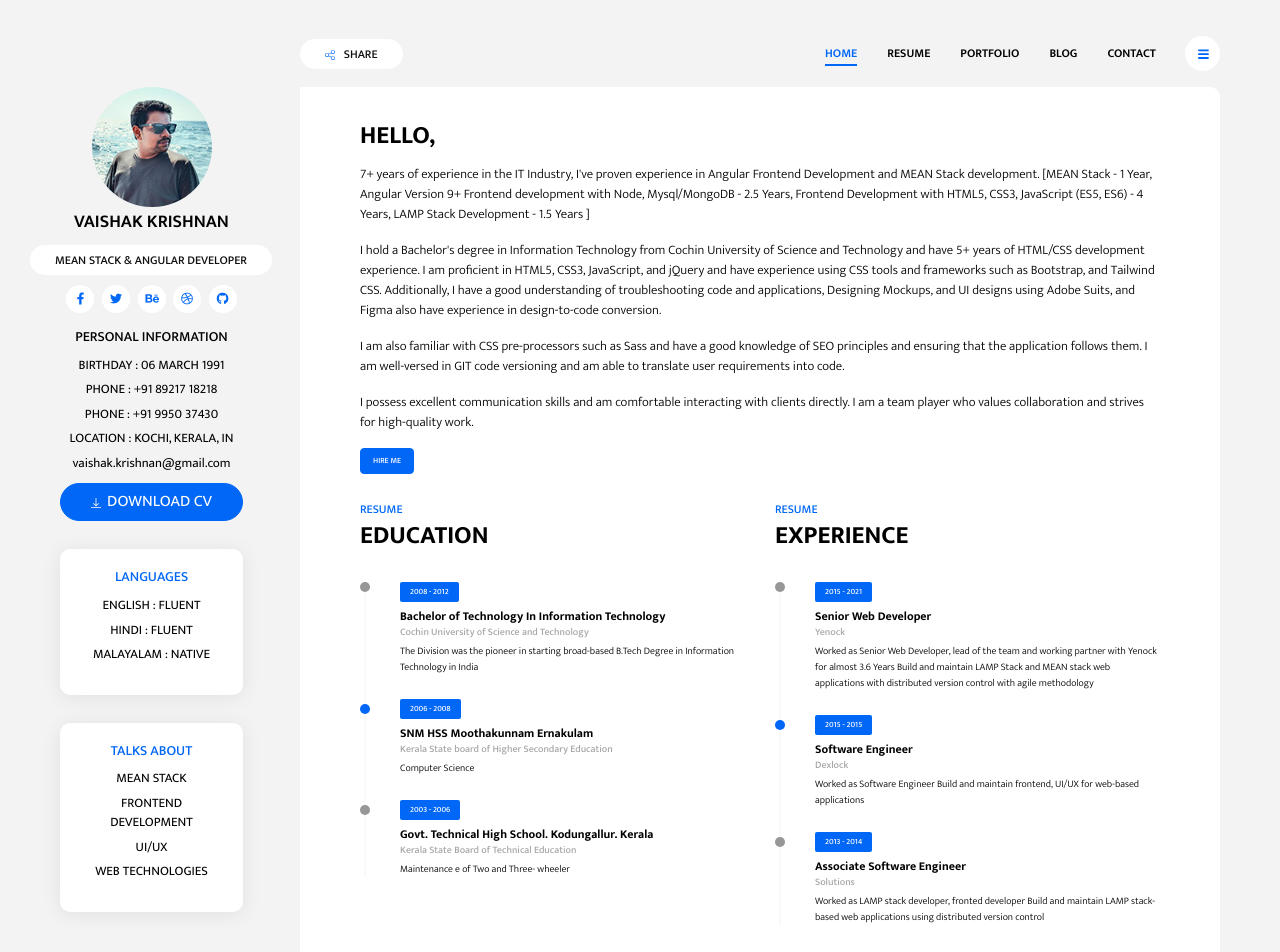
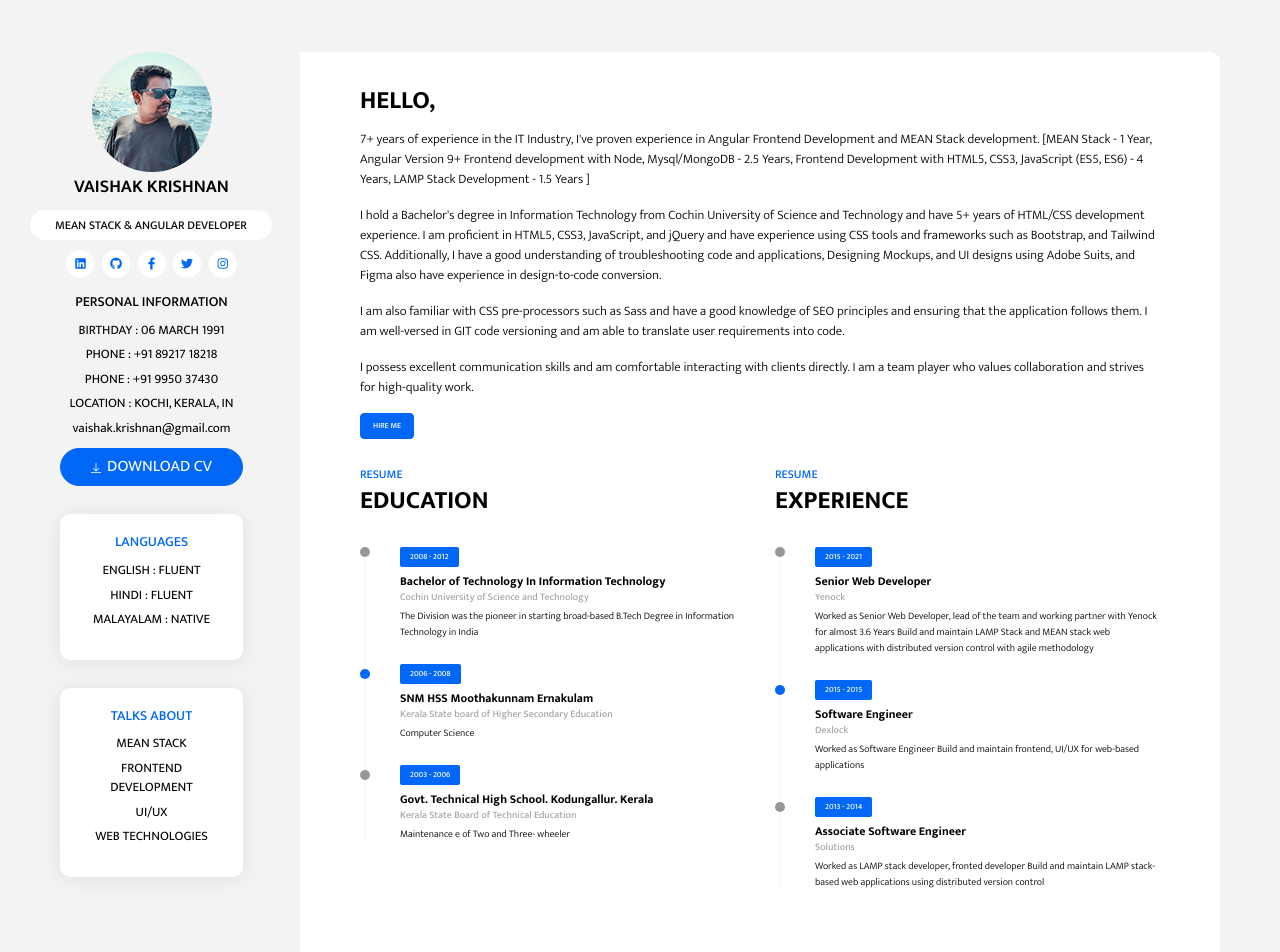
Before and after one commit to vaishak-krishnan/resume-vaishak, a website: page index.html in a window 1280 px wide. Shown: the top 952 px of the page. Drawn offline with Linux system fonts and the light colour scheme.

Commit message:
index.html completed for beta

```diff
--- a/index.html
+++ b/index.html
@@ -13,17 +13,17 @@
 
 <body>
     <header>
-        <button class="btn btn-white btn-share ml-auto mr-3 ml-md-0 mr-md-auto"><img src="assets/images/share.svg" alt="share" class="btn-img">
-            SHARE</button>
-        <nav class="collapsible-nav" id="collapsible-nav">
+        <!-- <button class="btn btn-white btn-share ml-auto mr-3 ml-md-0 mr-md-auto"><img src="assets/images/share.svg" alt="share" class="btn-img">
+            SHARE</button> -->
+        <!-- <nav class="collapsible-nav" id="collapsible-nav">
             <a href="index.html" class="nav-link active">HOME</a>
             <a href="resume.html" class="nav-link">RESUME</a>
             <a href="portfolio.html" class="nav-link">PORTFOLIO</a>
             <a href="blog.html" class="nav-link">BLOG</a>
             <a href="contact.html" class="nav-link">CONTACT</a>
-        </nav>
-        <button class="btn btn-menu-toggle btn-white rounded-circle" data-toggle="collapsible-nav"
-            data-target="collapsible-nav"><img src="assets/images/hamburger.svg" alt="hamburger"></button>
+        </nav> -->
+        <!-- <button class="btn btn-menu-toggle btn-white rounded-circle" data-toggle="collapsible-nav"
+            data-target="collapsible-nav"><img src="assets/images/hamburger.svg" alt="hamburger"></button> -->
     </header>
     <div class="content-wrapper">
         <aside>
@@ -35,11 +35,11 @@
                 <span class="badge badge-white badge-pill profile-designation">MEAN STACK & ANGULAR DEVELOPER</span>
             </div>
             <nav class="social-links">
-                <a href="#!" class="social-link"><i class="fab fa-facebook-f"></i></a>
-                <a href="#!" class="social-link"><i class="fab fa-twitter"></i></a>
-                <a href="#!" class="social-link"><i class="fab fa-behance"></i></a>
-                <a href="#!" class="social-link"><i class="fab fa-dribbble"></i></a>
-                <a href="#!" class="social-link"><i class="fab fa-github"></i></a>
+                <a href="https://www.linkedin.com/in/vaishakkrishnan/" target="_blank" class="social-link"><i class="fab fa-linkedin"></i></a>
+                <a href="https://github.com/vaishak-krishnan" target="_blank" class="social-link"><i class="fab fa-github"></i></a>
+                <a href="https://www.facebook.com/vaishak.krishnan/" target="_blank" class="social-link"><i class="fab fa-facebook-f"></i></a>
+                <a href="https://twitter.com/VaishakKrishnan" target="_blank" class="social-link"><i class="fab fa-twitter"></i></a>
+                <a href="https://www.instagram.com/vaishak.krishnan/" target="_blank" class="social-link"><i class="fab fa-instagram"></i></a>
             </nav>
             <div class="widget">
                 <h5 class="widget-title">personal information</h5>
@@ -197,7 +197,7 @@
 
                 </div>
             </section>
-            <section class="testimonial-section">
+            <!-- <section class="testimonial-section">
                 <div id="testimonialCarousel" class="testimonial-carousel carousel slide" data-ride="carousel">
                     <div class="carousel-inner">
                         <div class="carousel-item active">
@@ -225,9 +225,9 @@
                         <li data-target="#testimonialCarousel" data-slide-to="2"></li>
                     </ol>
                 </div>
-            </section>
+            </section> -->
 
-            <footer>Live Resume @ <a href="https://www.bootstrapdash.com" target="_blank" rel="noopener noreferrer">BootstrapDash</a>. All Rights Reserved 2020</footer>
+            <footer> <a href="https://www.linkedin.com/in/vaishakkrishnan/" target="_blank" rel="noopener noreferrer">Vaishak C Krishnan</a>. All Rights Reserved 2020</footer>
         </main>
     </div>
     <script src="assets/vendors/jquery/dist/jquery.min.js"></script>
```
